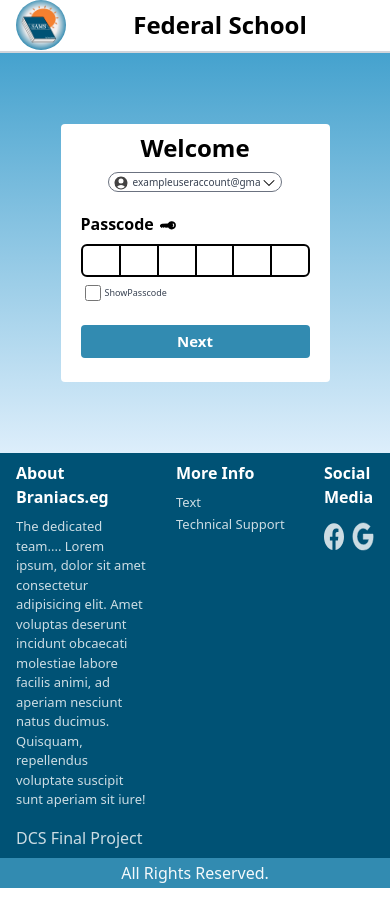
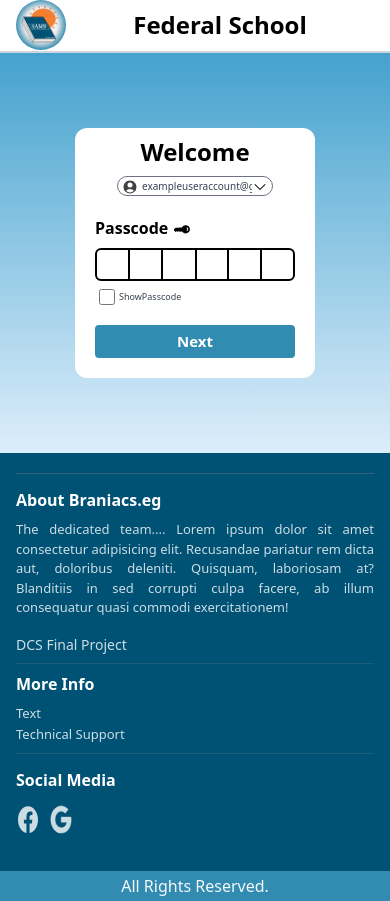
Before and after one commit to Patrick-hal21/final_project, a plain HTML site: page login_pincode.html in a window 390 px wide. Drawn offline with nearby package versions, Linux system fonts and the light colour scheme.

Commit message:
Modified Responsiveness

```diff
--- a/login_pincode.html
+++ b/login_pincode.html
@@ -26,12 +26,12 @@
     </header>
 
     <!-- body part  bg-gradient-to-t from-[#DDEEFB] via-[#44a4ce] to-[#45a2ce]-->
-    <div class="mx-auto flex flex-1 min-h-[400px] sm:min-h-[600px] w-full sm:px-12 bg-gradient-to-t from-[#DDEEFB] to-[#45a2ce] justify-center items-center">
-        <div class="mx-12 sm:mx-auto max-w-7xl flex flex-col justify-between bg-white min-w-[194px] min-h-[176px] mx-12 sm:min-w-[396px] sm:min-h-[366px] lg:min-w-[434px] lg:min-h-[406px] rounded-[4px] sm:rounded-[12px]">
+    <div class="mx-auto flex flex-1 min-h-[400px] sm:min-h-[560px] lg:min-h-[600px] w-full sm:px-12 bg-gradient-to-t from-[#DDEEFB] to-[#45a2ce] justify-center items-center">
+      <div class="mx-auto flex flex-col justify-between bg-white min-w-[240px] min-h-[250px] sm:min-w-[350px] sm:min-h-[360px] lg:min-w-[400px] lg:min-h-[380px] max-w-sm overflow-hidden rounded-[12px]">
             <h1 class="flex justify-center text-2xl sm:text-3xl font-semibold mt-2 lg:mt-5">Welcome</h1>
 
             <!-- email showcase -->
-            <div class="flex flex-2 justify-center my-2 sm:my-4">
+            <div class="flex flex-2 justify-center my-2 sm:my-4 w-full">
                 <div class="relative h-[24px] sm:h-[27px] lg:h-[30px] w-[65%]">
                   <!-- using font-awesome -->
                   <!-- <div class="relative">
@@ -73,14 +73,14 @@
                   <path fill-rule="evenodd" d="M15.75 1.5a6.75 6.75 0 0 0-6.651 7.906c.067.39-.032.717-.221.906l-6.5 6.499a3 3 0 0 0-.878 2.121v2.818c0 .414.336.75.75.75H6a.75.75 0 0 0 .75-.75v-1.5h1.5A.75.75 0 0 0 9 19.5V18h1.5a.75.75 0 0 0 .53-.22l2.658-2.658c.19-.189.517-.288.906-.22A6.75 6.75 0 1 0 15.75 1.5Zm0 3a.75.75 0 0 0 0 1.5A2.25 2.25 0 0 1 18 8.25a.75.75 0 0 0 1.5 0 3.75 3.75 0 0 0-3.75-3.75Z" clip-rule="evenodd" transform="rotate(42 14 14)"/>
                 </svg>
             </div>
-            <form class="flex flex-col flex-1 w-full max-w-md mx-auto justify-start">
+            <form class="flex flex-col flex-1 w-full max-w-sm mx-auto justify-start">
               <div class="pc-slot-gp flex flex-2 justify-start items-center mx-5 sm:mx-8">
-                <input type="password" class="pc-slot flex-1 min-w-5 w-10 border-2 border-black rounded-tl-[6px] rounded-bl-[6px] sm:rounded-tl-[8px] sm:rounded-bl-[8px] h-[33px] sm:h-[48px] lg:h-[52px] sm:pb-1 px-1.5 sm:px-4 text-[15px] sm:text-[20px] lg:text-[25px] text-center transition-transform focus:outline-none focus:border-[#328BB1] focus:scale-y-110 duration-200" maxlength="1">
-                <input type="password" class="pc-slot flex-1 min-w-5 w-10 -ml-0.5 border-2 border-black h-[33px] sm:h-[48px] lg:h-[52px] sm:pb-1 px-1.5 sm:px-4 text-[15px] sm:text-[20px] lg:text-[25px] text-center transition-transform focus:outline-none focus:border-[#328BB1] focus:scale-y-110 duration-200" maxlength="1">
-                <input type="password" class="pc-slot flex-1 min-w-5 w-10 -ml-0.5 border-2 border-black h-[33px] sm:h-[48px] lg:h-[52px] sm:pb-1 px-1.5 sm:px-4 text-[15px] sm:text-[20px] lg:text-[25px] text-center transition-transform focus:outline-none focus:border-[#328BB1] focus:scale-y-110 duration-200" maxlength="1">
-                <input type="password" class="pc-slot flex-1 min-w-5 w-10 -ml-0.5 border-2 border-black h-[33px] sm:h-[48px] lg:h-[52px] sm:pb-1 px-1.5 sm:px-4 text-[15px] sm:text-[20px] lg:text-[25px] text-center transition-transform focus:outline-none focus:border-[#328BB1] focus:scale-y-110 duration-200" maxlength="1">
-                <input type="password" class="pc-slot flex-1 min-w-5 w-10 -ml-[3px] border-2 border-black h-[33px] sm:h-[48px] lg:h-[52px] sm:pb-1 px-1.5 sm:px-4 text-[15px] sm:text-[20px] lg:text-[25px] text-center transition-transform focus:outline-none focus:border-[#328BB1] focus:scale-y-110 duration-200" maxlength="1">
-                <input type="password" class="pc-slot flex-1 min-w-5 w-10 -ml-0.5 border-2 border-black rounded-tr-[6px] rounded-br-[6px] sm:rounded-tr-[8px] sm:rounded-br-[8px] h-[33px] sm:h-[48px] lg:h-[52px] sm:pb-1 px-1.5 sm:px-4 text-[15px] sm:text-[20px] lg:text-[25px] text-center transition-transform focus:outline-none focus:border-[#328BB1] focus:scale-y-110 duration-200" maxlength="1">
+                <input type="password" class="pc-slot flex-1 w-[30px] sm:min-w-10 border-2 border-black rounded-tl-[6px] rounded-bl-[6px] sm:rounded-tl-[8px] sm:rounded-bl-[8px] h-[33px] sm:h-[48px] lg:h-[52px] sm:pb-1 px-1.5 sm:px-4 text-[15px] sm:text-[20px] lg:text-[25px] text-center transition-transform focus:outline-none focus:border-[#328BB1] focus:scale-y-110 duration-200" maxlength="1">
+                <input type="password" class="pc-slot flex-1 w-[30px] sm:min-w-10 -ml-0.5 border-2 border-black h-[33px] sm:h-[48px] lg:h-[52px] sm:pb-1 px-1.5 sm:px-4 text-[15px] sm:text-[20px] lg:text-[25px] text-center transition-transform focus:outline-none focus:border-[#328BB1] focus:scale-y-110 duration-200" maxlength="1">
+                <input type="password" class="pc-slot flex-1 w-[30px] sm:min-w-10 -ml-0.5 border-2 border-black h-[33px] sm:h-[48px] lg:h-[52px] sm:pb-1 px-1.5 sm:px-4 text-[15px] sm:text-[20px] lg:text-[25px] text-center transition-transform focus:outline-none focus:border-[#328BB1] focus:scale-y-110 duration-200" maxlength="1">
+                <input type="password" class="pc-slot flex-1 w-[30px] sm:min-w-10 -ml-0.5 border-2 border-black h-[33px] sm:h-[48px] lg:h-[52px] sm:pb-1 px-1.5 sm:px-4 text-[15px] sm:text-[20px] lg:text-[25px] text-center transition-transform focus:outline-none focus:border-[#328BB1] focus:scale-y-110 duration-200" maxlength="1">
+                <input type="password" class="pc-slot flex-1 w-[30px] sm:min-w-10 -ml-[3px] border-2 border-black h-[33px] sm:h-[48px] lg:h-[52px] sm:pb-1 px-1.5 sm:px-4 text-[15px] sm:text-[20px] lg:text-[25px] text-center transition-transform focus:outline-none focus:border-[#328BB1] focus:scale-y-110 duration-200" maxlength="1">
+                <input type="password" class="pc-slot flex-1 w-[30px] sm:min-w-10 -ml-0.5 border-2 border-black rounded-tr-[6px] rounded-br-[6px] sm:rounded-tr-[8px] sm:rounded-br-[8px] h-[33px] sm:h-[48px] lg:h-[52px] sm:pb-1 px-1.5 sm:px-4 text-[15px] sm:text-[20px] lg:text-[25px] text-center transition-transform focus:outline-none focus:border-[#328BB1] focus:scale-y-110 duration-200" maxlength="1">
               </div>
               <div class="flex flex-2 justify-start mx-6 sm:mx-9 mt-2 sm:mt-3"> <!---mt-3 mb-3 sm:-mt-3.5-->
                 <div class="flex flex-1 justify-start items-center">
@@ -92,7 +92,7 @@
                 <p id="passErrorMsg" class="flex flex-1 justify-end text-[12px] sm:text-[15px] text-red-500" id="errorMsg"></p>
               </div>
 
-              <div class="flex flex-1 justify-start items-center mx-5 sm:mx-8 my-6 sm:my-3">
+              <div class="flex flex-1 justify-start items-center mx-5 sm:mx-8 my-2 sm:my-3">
                   <button type="submit" class="bg-[#328BB1] rounded-[4px] sm:rounded-[8px] w-full h-[33px] sm:h-[48px] lg:h-[52px] sm:pb-1 px-1.5 sm:px-4 text-[15px] sm:text-[20px] lg:text-[25px] text-white font-semibold active:bg-[#005275] sm:hover:bg-[#23B2CF] sm:active:bg-[#005275]">
                       Next
                   </button>
@@ -105,29 +105,34 @@
     </div>
 
     <!-- footer -->
-    <footer class="flex flex-col">
+    <footer class="flex flex-col bg-[#005275]">
+
+      <div class="mx-4 md:mx-[90px] mt-5 sm:pb-2 border-b border-gray-500/50"></div>
+
       <!-- <footer class="mx-auto flex flex-col max-w-7xl items-center justify-between  h-[200px] lg:px-12" aria-label="Global"> -->
-        <div class="mx-auto overflow-hidden w-full flex lg:flex-1 justify-between bg-[#005275] lg:px-12 sm:py-6 py-2">
+      <div class="mx-auto overflow-hidden w-full divide-y divide-gray-500/30 sm:divide-none sm:flex justify-between bg-[#005275] px-4 sm:px-12 sm:pt-2 pb-10">
 
-          <div class="w-[150px] flex-col flex-1 justify-between pl-4 sm:ml-3 lg:px-12 sm:mr-10">
-            <p class="text-white font-bold">About Braniacs.eg</p>
-            <p class="pt-2 text-[13px] text-white opacity-80">The dedicated team.... Lorem ipsum, dolor sit amet consectetur adipisicing elit. Amet voluptas deserunt incidunt obcaecati molestiae labore facilis animi, ad aperiam nesciunt natus ducimus. Quisquam, repellendus voluptate suscipit sunt aperiam sit iure!</p>
-            <p class="pt-4 text-white opacity-80">DCS Final Project</p>
+        <div class="sm:min-w-[100px] flex flex-col sm:flex-1 sm:justify-start pb-2 md:ml-12">
+          <p class="pt-3.5 text-white font-bold">About Braniacs.eg</p>
+          <p class="pt-2 text-[13px] text-white opacity-80 text-justify">The dedicated team.... Lorem ipsum dolor sit amet consectetur adipisicing elit. Recusandae pariatur rem dicta aut, doloribus deleniti. Quisquam, laboriosam at? Blanditiis in sed corrupti culpa facere, ab illum consequatur quasi commodi exercitationem!</p>
+          <p class="pt-4 text-white text-[14px] opacity-80">DCS Final Project</p>
         </div>
 
-          <div class="w-[150px] flex-col flex-1 justify-between pl-7 lg:pl-12 mr-4 sm:mr-0 sm:ml-10">
-            <p class="text-white font-bold">More Info</p>
-
-            <p class="pt-2 text-[13px] text-white opacity-80">Text</p>
-            <p class="pt-0.5 text-[13px] text-white opacity-80">Technical Support</p>
+        <div class="sm:min-w-[100px] flex sm:flex-1 sm:justify-center pb-2">
+          <div class="flex flex-col">
+            <p class="pt-2 sm:pt-3.5 text-white font-bold" alt="">More Info</p>
+            <a href="#" class="pt-2 text-[13px] text-white opacity-80" alt="">Text</a>
+            <a href="#" class="pt-0.5 text-[13px] text-white opacity-80" alt="">Technical Support</a>
+          </div>
         </div>
 
-          <div class="w-[50px] flex-col lg:flex-1 justify-between mr-4 lg:mr-5 lg:pl-10 lg:ml-12">
-            <p class="text-white font-bold">Social Media</p>
+        <div class="lg:w-[50px] flex sm:flex-1 sm:justify-end md:mr-10">
+          <div class="flex-flex-col items-start text-end">
+            <p class="pt-3.5 text-white font-bold">Social Media</p>
 
             <!--  w-[35px] h-[35px] bg-white  -->
 
-            <div class="pt-4 ml-1.5 flex">
+            <div class="space-x-6 lg:space-x-3 ml-2 pt-4 flex items-start">
               <a href="https://www.facebook.com" class="group lg:w-[35px] aspect-[1/1]">
                 <span class="sr-only">Facebook link</span>
                 <svg
@@ -173,6 +178,7 @@
             </div>
           </div>
         </div>
+      </div>
 
       <!-- <div class="mx-auto flex items-center justify-between bg-[#328BB1] h-[30px]">
         <p>All Rights Reserved.</p>
@@ -190,14 +196,18 @@
           <img src="./static/Up.png" alt="" onclick="">
         </div> -->
 
-          <!-- <button id="to_nav_bar" type="button" class="flex w-[25px] mt-2 lg:w-[35px] bg-[#F6802F] rounded-[5px] mb-9 mr-6 lg:mr-12 transform transition-transform hover:scale-110 duration-300 objext-cover aspect-square">
+      </div>
+
+     </footer>
+
+     <button id="to_nav_bar" type="button" class="fixed right-[5%] bottom-4 lg:bottom-3 w-[25px] lg:w-[35px] bg-[#F6802F] rounded-[5px] transform transition-transform hover:scale-110 duration-300 objext-cover aspect-square transform transition-all duration-500 shadow-lg opacity-0 pointer-events-none">
       <span class="sr-only">To Top</span>
-            <img src="./static/Up.png" alt="" class="transition-transform">
-          </button> -->
-        </div>
-       </footer>
+      <img src="./static/images/Up.png" alt="" class="transition-all">
+     </button>
 
 
       <script src="./static/js/pincode_script.js"></script>
+      <!-- <script src="./static/js/footer.js"></script> -->
+
 </body>
 </html>
```
Also changed, not shown: index.html (+5 -4 lines), login_email.html (+30 -23 lines), static/js/footer.js (added, +18 -0 lines), static/js/landing_pg.js (+0 -17 lines). Lines whose indentation alone changed are shown as unchanged.
